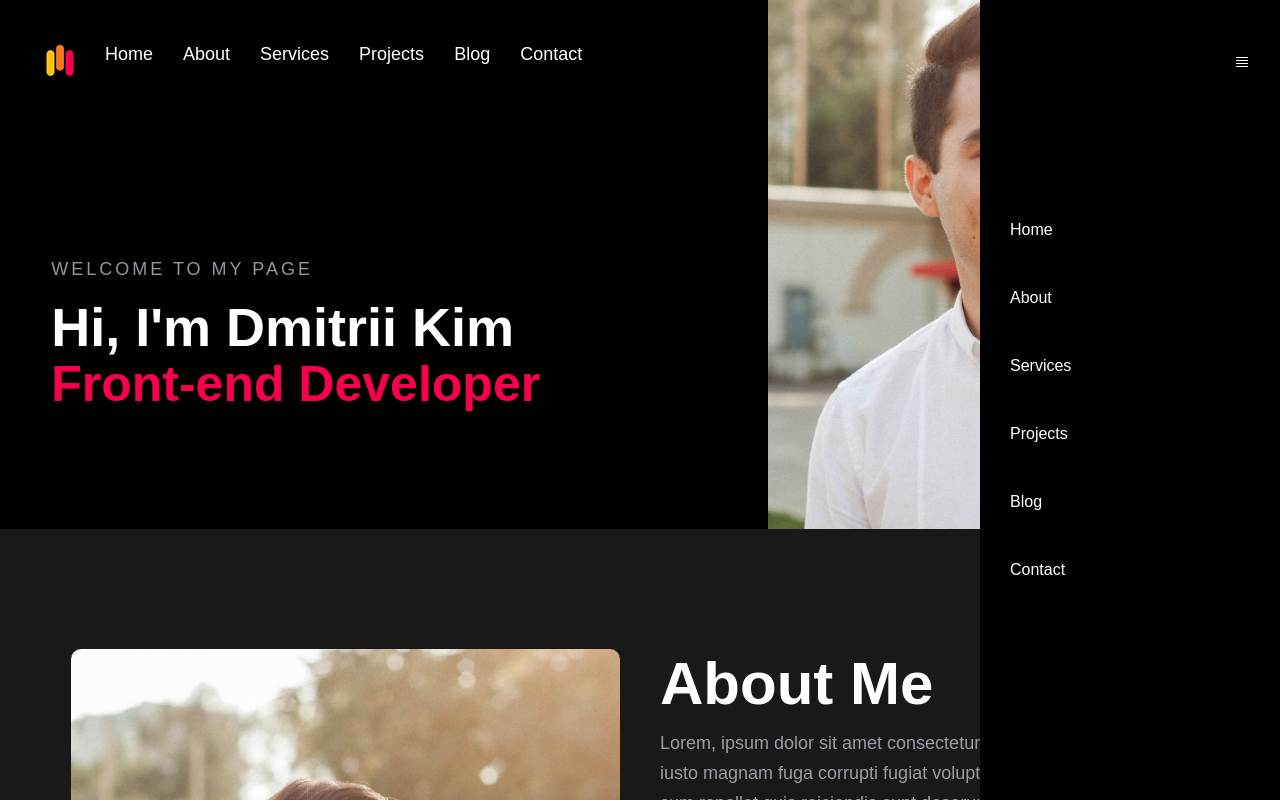
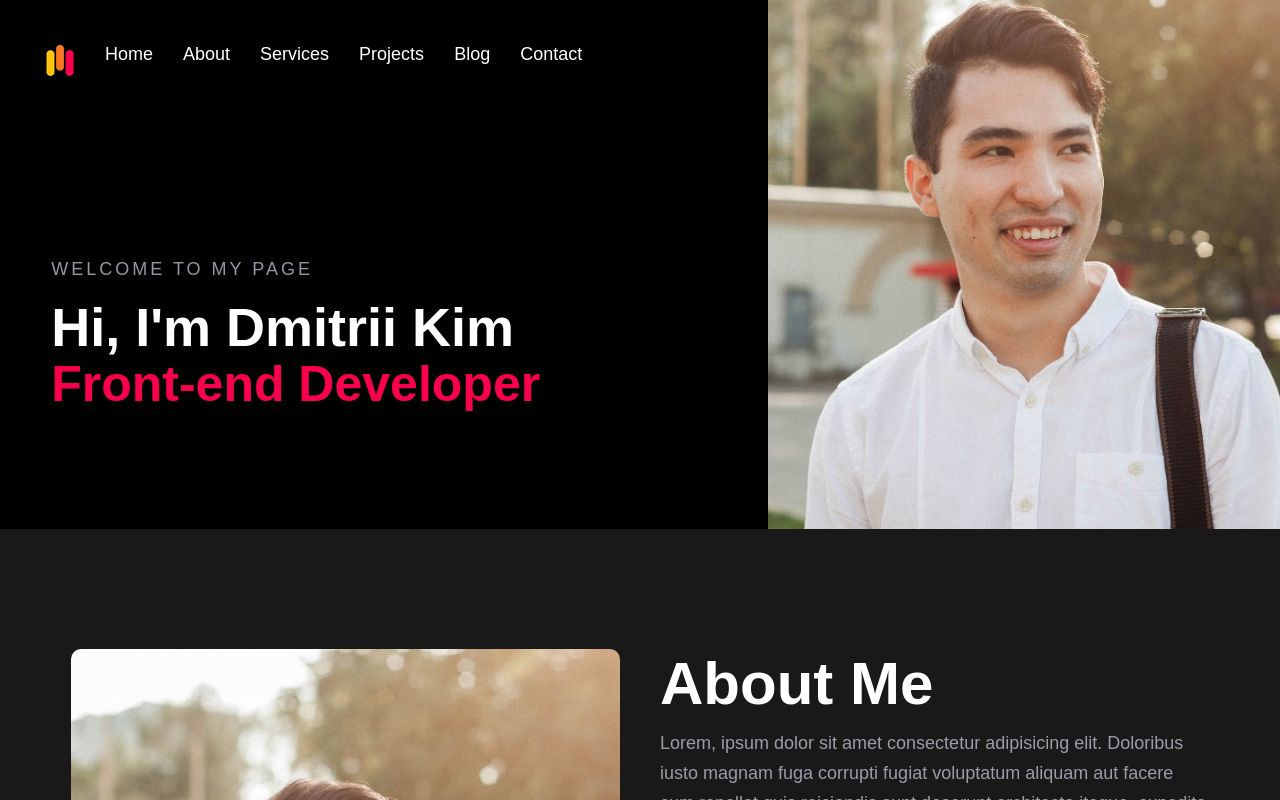
Before and after one commit to dkimd5/react-portfolio, a React (Create React App) app: page / in a window 1280 px wide. Shown: the top 800 px of the page. Built offline with nearby package versions, Linux system fonts and the light colour scheme.

Commit message:
toggle menu hided

```diff
--- a/src/Home/Home.css
+++ b/src/Home/Home.css
@@ -49,7 +49,7 @@ h3.home__text {
 }
 
 .toggle__menu {
-    display: flex;
+    display: none;
     justify-content: flex-end;
     float: right;
     z-index: 1000;
@@ -73,6 +73,10 @@ li.sideNavbar{
 }
 
 @media only screen and (max-width: 768px){
+    .toggle__menu {
+        display: flex;
+    }
+
     .header {
         justify-content: space-between;
     }
--- a/src/Home/Home.js
+++ b/src/Home/Home.js
@@ -10,7 +10,7 @@ function Home() {
   });
 
   //Toggle menu
-  const [show, setShow] = useState(true);
+  const [show, setShow] = useState(false);
 
   return (
     <div className="home" id="Home">
```
